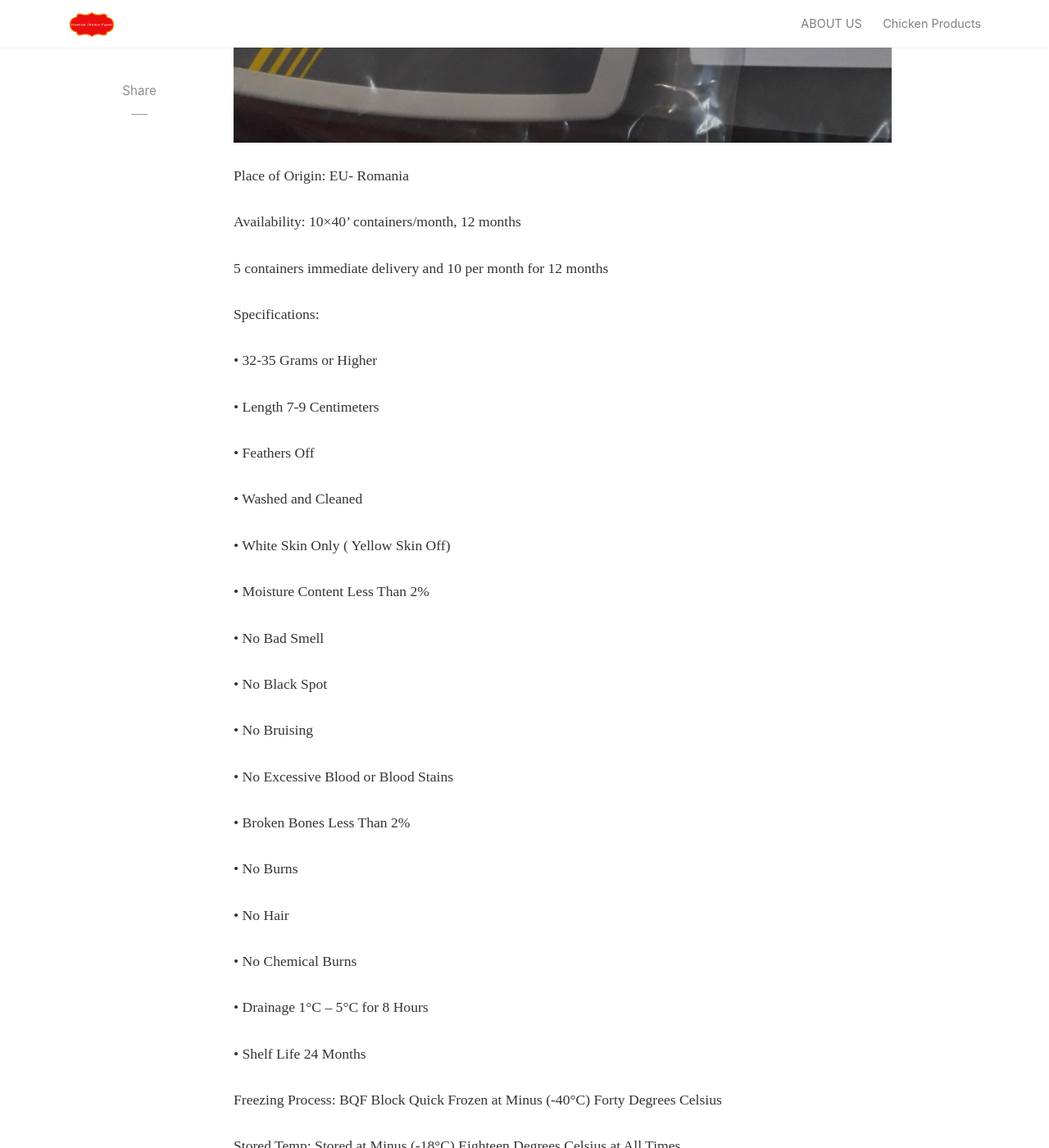
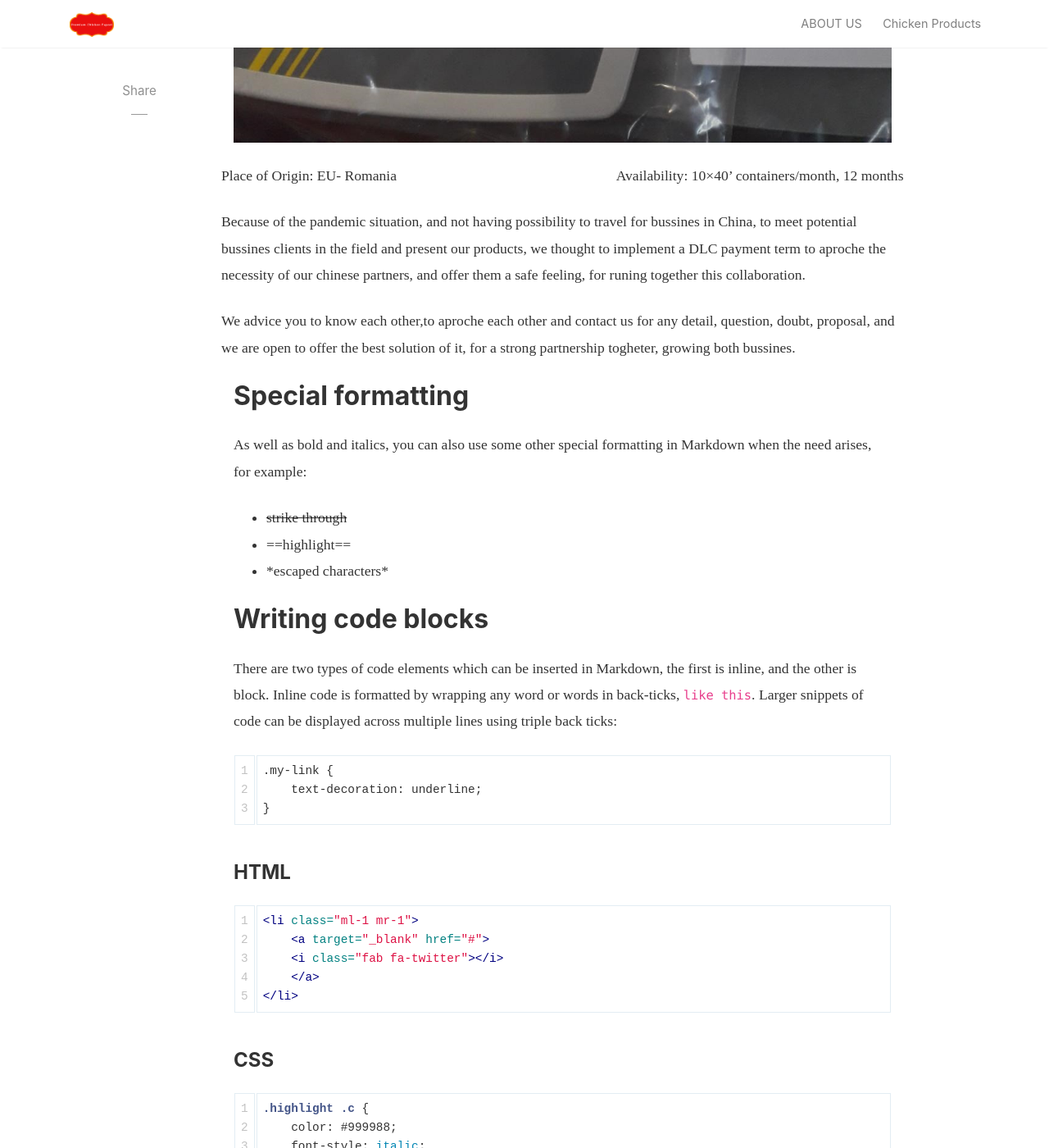
Before and after one commit to gpf192/gpf192.github.io, a Jekyll site: the page built from _posts/2018-06-12-powerful-things-markdown-editor.md, in a window 1280 px wide and 1400 px high, scrolled down 1007 px. Shown: the whole window at 82% size. Built offline with Jekyll 4.4.1, drawn with Linux system fonts in a browser that asks for light colours; nearby versions of some CDN libraries; comment, search, counter and statistics services are not loaded; some of the changed text lies outside the part shown.

Commit message:
feat style

```diff
--- a/_posts/2018-06-12-powerful-things-markdown-editor.md
+++ b/_posts/2018-06-12-powerful-things-markdown-editor.md
@@ -5,35 +5,20 @@ author: sal
 categories: [ Jekyll, tutorial ]
 image: assets/images/bbb.jpg
 ---
-<p> Place of Origin: EU- Romania </p>
-<p> Availability: 10×40’ containers/month, 12 months </p>
-<p> 5 containers immediate delivery and 10 per month for 12 months </p>
-<p> Specifications: </p>
-<p>•	32-35 Grams or Higher </p>
-<p>•	Length 7-9 Centimeters </p>
-<p>•	Feathers Off </p>
-<p>•	Washed and Cleaned </p>
-<p>•	White Skin Only ( Yellow Skin Off) </p>
-<p>•	Moisture Content Less Than 2% </p>
-<p>•	No Bad Smell </p>
-<p>•	No Black Spot </p>
-<p>•	No Bruising </p>
-<p>•	No Excessive Blood or Blood Stains </p>
-<p>•	Broken Bones Less Than 2% </p>
-<p>•	No Burns </p>
-<p>•	No Hair </p>
-<p>•	No Chemical Burns </p>
-<p>•	Drainage 1°C – 5°C for 8 Hours </p>
-<p>•	Shelf Life 24 Months </p>
-<p> Freezing Process: BQF Block Quick Frozen at Minus (-40°C) Forty Degrees Celsius  </p>
-<p> Stored Temp: Stored at Minus (-18°C) Eighteen Degrees Celsius at All Times </p>
-<p> Transport Temp: Transported at Minus (-18°C) Eighteen Degrees Celsius at All Times </p>
-<p> Packaging: Outer: Standard Carton 20kg / Inner: (2) Two 10kg Layers </p>
-<p> Carton Label: Standard International Labels </p>
 
-<p> Transit Time: Approximately 30-40 Days </p>
-<p> Payment Terms: DLC - Documentary Letter of Credit </p>
-<p> Incoterms: CIF/CFR </p>
+<div class="row justify-content-between">
+
+<p>Place of Origin: EU- Romania</p>
+
+<p>Availability: 10×40’ containers/month, 12 months</p>
+
+<p>Because of the pandemic situation, and not having possibility to travel for bussines in China, to meet potential bussines clients in the field and present our products, we thought to implement a DLC payment term to aproche the necessity of our chinese partners, and offer them a safe feeling, for runing together this collaboration.</p>
+
+<p>We advice you to know each other,to aproche each other and contact us for any detail, question, doubt, proposal, and we are open to offer the best solution of it, for a strong partnership togheter, growing both bussines.</p>
+
+</div>
+
+
 
 
 ## Special formatting
```
